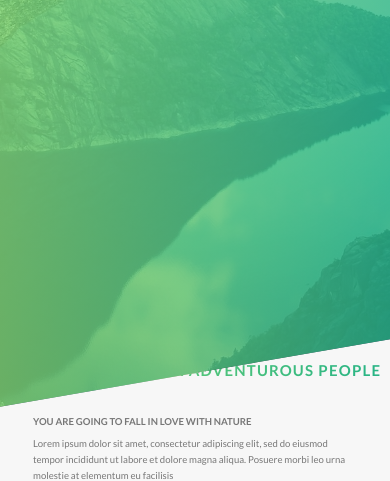
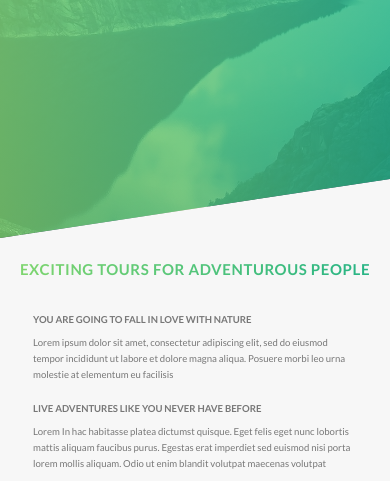
Before and after one commit to ogm710811/natour, a website: page index.html in a window 390 px wide. Shown: the part 395-876 px from the top of the page. Drawn offline with Linux system fonts and the light colour scheme.

Commit message:
adding media queries

```diff
--- a/sass/abstracts/_variables.scss
+++ b/sass/abstracts/_variables.scss
@@ -26,6 +26,6 @@ $default-font-size: 1.6rem;
 // GRID
 $grid-width: 114rem;
 $grid-width-small: 60rem;
-$gutter-vertical: 8rem;
-$gutter-vertical-small: 6rem;
+$gutter-vertical-large: 8rem;
+$gutter-vertical-small: 3rem;
 $gutter-horizontal: 6rem;
--- a/sass/base/_typography.scss
+++ b/sass/base/_typography.scss
@@ -74,6 +74,7 @@ body {
 
 	@include responsive(phone) {
 		font-size: 2.5rem;
+		letter-spacing: 0.1rem;
 	}
 
 	&:hover {
--- a/sass/components/_composition.scss
+++ b/sass/components/_composition.scss
@@ -1,3 +1,4 @@
+@import "../abstracts/mixins";
 @import "../abstracts/variables";
 
 .composition {
@@ -12,6 +13,15 @@
 		z-index: 10;
 		outline-offset: 2rem;
 
+		// making the pictures float site by site we
+		// need them to float left and change position to relative
+		@include responsive(tabPort) {
+			width: 33.333333%;
+			float: left;
+			position: relative;
+			box-shadow: 0 1.5rem 3rem rgba($color-black, .2);
+		}
+
 		&:hover {
 			outline: 1.5rem solid $color-primary;
 			transform: scale(1.05) translateY(-.5rem);
@@ -19,21 +29,37 @@
 			z-index: 20;
 		}
 
-
-
 		&--p1 {
 			left: 0;
 			top: -2rem;
+
+			@include responsive(tabPort) {
+				top: -1rem;
+				left: 3rem;
+				transform: scale(1.3);
+			}
 		}
 
 		&--p2 {
 			right: 0;
 			top: 2rem;
+
+			@include responsive(tabPort) {
+				top: 8rem;
+				z-index: 100;
+				transform: scale(1.3);
+			}
 		}
 
 		&--p3 {
+			top: 10rem;
 			left: 20%;
-			top: 10rem;
+
+			@include responsive(tabPort) {
+				left: -3rem;
+				top: 1rem;
+				transform: scale(1.3);
+			}
 		}
 	}
 
--- a/sass/components/_feature-box.scss
+++ b/sass/components/_feature-box.scss
@@ -1,3 +1,4 @@
+@import "../abstracts/mixins";
 @import "../abstracts/variables";
 
 .feature-box {
@@ -8,6 +9,10 @@
 	border-radius: .3rem;
 	box-shadow: 0 1.5rem 4rem rgba($color-black, .15);
 	transition: transform .3s;
+
+	@include responsive(tabPort) {
+		padding: 2rem;
+	}
 
 	&:hover {
 		transform: translateY(-1.5rem) scale(1.03);
@@ -23,5 +28,9 @@
 		display: inline-block;
 		-webkit-background-clip: text;
 		color: transparent;
+
+		@include responsive(tabPort) {
+			margin-bottom: 0;
+		}
 	}
 }
--- a/sass/layout/_grid.scss
+++ b/sass/layout/_grid.scss
@@ -35,7 +35,7 @@
 	}
 
 	&:not(:last-child) {
-		margin-bottom: $gutter-vertical;
+		margin-bottom: $gutter-vertical-large;
 
 		// giving a small gutter vertical
 		@include responsive(tabPort) {
--- a/sass/layout/_header.scss
+++ b/sass/layout/_header.scss
@@ -15,14 +15,15 @@
 	-webkit-clip-path: polygon(0 0, 100% 0%, 100% 75vh, 0% 100%);
 	clip-path: polygon(0 0, 100% 0%, 100% 75vh, 0% 100%);
 
-	@include responsive(tabPort) {
-		-webkit-clip-path: polygon(0 0, 100% 0%, 100% 83vh, 0% 100%);
-		clip-path: polygon(0 0, 100% 0%, 100% 83vh, 0% 100%);
+	@include responsive(tabLand) {
+		-webkit-clip-path: polygon(0 0, 100% 0%, 100% 81vh, 0% 100%);
+		clip-path: polygon(0 0, 100% 0%, 100% 81vh, 0% 100%);
 	}
 
-	@include responsive(phone) {
-		-webkit-clip-path: polygon(0 0, 100% 0%, 100% 87vh, 0% 100%);
-		clip-path: polygon(0 0, 100% 0%, 100% 87vh, 0% 100%);
+	@include responsive(tabPort) {
+		height: 75vh;
+		-webkit-clip-path: polygon(0 0, 100% 0%, 100% 68vh, 0% 100%);
+		clip-path: polygon(0 0, 100% 0%, 100% 68vh, 0% 100%);
 	}
 
 	&__logo-box {
--- a/sass/pages/_home.scss
+++ b/sass/pages/_home.scss
@@ -6,8 +6,14 @@
 	padding: 25rem 0;
 	margin-top: -20vh;
 
-	@include responsive(tabPort) {
-		padding: 20rem 0;
+	@include responsive(tabLand) {
+		margin-top: -15vh;
+		margin-bottom: 5rem;
+	}
+
+	@include responsive(phone) {
+		margin-top: -12vh;
+		padding: 20rem 1.3rem 25rem 1.3rem;
 	}
 }
 
@@ -23,7 +29,7 @@
 	margin-top: -11rem;
 
 	@include responsive(tabPort) {
-		padding: 15rem 0;
+		padding: 10rem 0;
 	}
 
 	// select direct child [row class in html]
@@ -78,8 +84,6 @@
 	border-radius: .3rem;
 	box-shadow: 0 1.5rem 6rem rgba($color-black, .2);
 
-	height: 50rem;
-
 	&__form {
 		width: 50%;
 		padding: 6rem;
```
Also changed, not shown: css/style.css, 1 other file.
